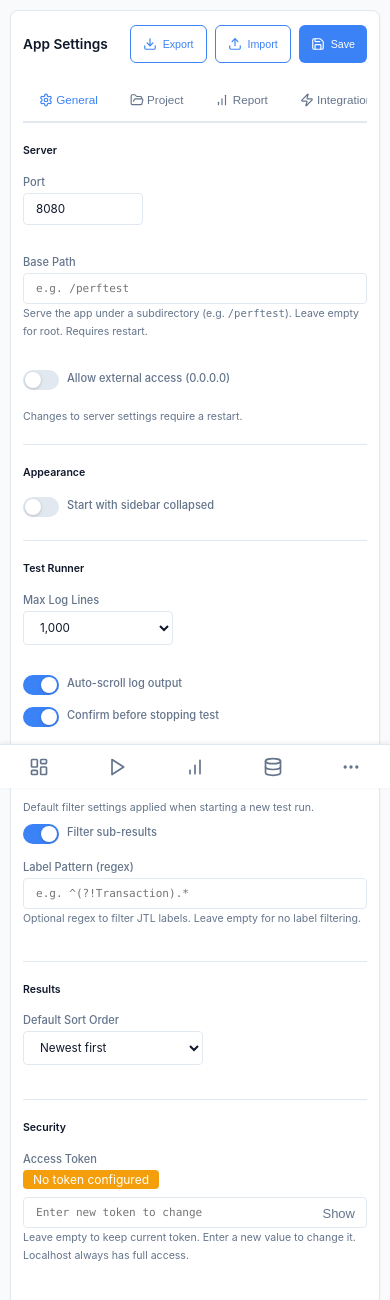
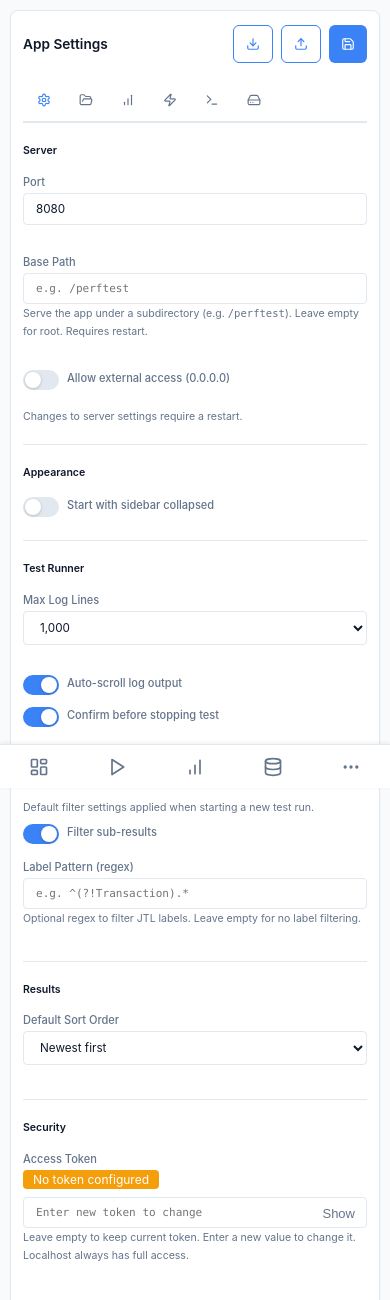
Before and after one commit to Dhawi1902/testing-knowledge-base, a FastAPI app: page /settings in a window 390 px wide. Shown: the part 56-1356 px from the top of the page. Run offline with FastAPI, Linux system fonts and the light colour scheme.

Commit message:
style(ui): redesign Settings page — icon tabs, surface-card properties, mobile responsive
- Tab bar: icon-only on mobile (all 6 tabs fit), text labels on desktop
- Header buttons: icon-only on mobile (Export/Import/Save)
- JMeter properties: wrap sections in surface-cards for visual grouping
- System info: add icons to info cards (activity, cpu, terminal, server, hard-drive)
- Form rows: stack vertically on mobile, reset min-widths
- Add Property modal: fix padding (remove inline padding:0), add has-query toggle,
  flatten structure, add prop-custom-form class for mobile stacking
- System info cards: stack single-column on mobile

Co-Authored-By: Claude Opus 4.6 <noreply@anthropic.com>

```diff
--- a/jmeter-working-dir/webapp/static/css/style.css
+++ b/jmeter-working-dir/webapp/static/css/style.css
@@ -900,6 +900,12 @@ th.sort-desc::after { content: ' \25BC'; font-size: 0.7em; }
 }
 .section-title { font-weight: 600; }
 
+/* ===== System Info Cards (Settings) ===== */
+.sys-info-card { min-width: 180px; }
+.sys-info-header { display: flex; align-items: center; gap: 6px; }
+.sys-info-icon { display: flex; color: var(--color-primary); }
+.sys-info-icon svg { width: 16px; height: 16px; }
+
 /* ===== Config Properties Table ===== */
 .props-table { width:100%; border-collapse:collapse; }
 .props-table th { text-align:left; font-size:11px; font-weight:600; color:var(--color-text-light); padding:4px 8px 8px; border-bottom:1px solid var(--color-border); }
@@ -1249,6 +1255,24 @@ th.sort-desc::after { content: ' \25BC'; font-size: 0.7em; }
     .prop-row .form-label { min-width: 100% !important; margin-bottom: 2px; }
     .prop-row .jprop-key { min-width: 100% !important; margin-bottom: 2px; }
     .prop-row .jprop-input { flex: 1 1 100% !important; min-width: 0; }
+
+    /* ----- Settings page mobile ----- */
+    .tab-btn .tab-label { display: none; }
+    .tab-btn { padding: 10px 14px; }
+
+    /* Settings form rows — stack on mobile */
+    .form-row {
+        flex-direction: column;
+    }
+    .form-row .form-group,
+    .form-row .form-col {
+        min-width: 0 !important;
+        flex: 1 1 100% !important;
+    }
+
+    /* System info cards — 1 column on mobile */
+    #systemInfoCards { flex-direction: column; }
+    .sys-info-card { min-width: 0 !important; }
 }
 
 /* ============================================================
--- a/jmeter-working-dir/webapp/templates/settings.html
+++ b/jmeter-working-dir/webapp/templates/settings.html
@@ -9,21 +9,21 @@
         <span class="card-title">App Settings</span>
         <div class="flex gap-8">
             {% if access_level != 'viewer' %}
-            <button class="btn btn-outline btn-sm" onclick="exportSettings()" title="Export settings as JSON">{{ icon('download', 14) }} Export</button>
-            <button class="btn btn-outline btn-sm" onclick="document.getElementById('importInput').click()" title="Import settings from JSON">{{ icon('upload', 14) }} Import</button>
+            <button class="btn btn-outline btn-sm" onclick="exportSettings()" title="Export settings as JSON">{{ icon('download', 14) }} <span class="btn-label">Export</span></button>
+            <button class="btn btn-outline btn-sm" onclick="document.getElementById('importInput').click()" title="Import settings from JSON">{{ icon('upload', 14) }} <span class="btn-label">Import</span></button>
             <input type="file" id="importInput" accept=".json" style="display:none;" onchange="importSettings(this)">
-            <button class="btn btn-primary btn-sm" onclick="saveAllSettings()">{{ icon('save', 14) }} Save</button>
+            <button class="btn btn-primary btn-sm" onclick="saveAllSettings()">{{ icon('save', 14) }} <span class="btn-label">Save</span></button>
             {% endif %}
         </div>
     </div>
 
     <div class="tabs" role="tablist">
-        <button class="tab-btn active" data-tab="tab-general" role="tab" aria-selected="true" aria-controls="tab-general">{{ icon('settings', 14) }} General</button>
-        <button class="tab-btn" data-tab="tab-project" role="tab" aria-selected="false" aria-controls="tab-project">{{ icon('folder-open', 14) }} Project</button>
-        <button class="tab-btn" data-tab="tab-report" role="tab" aria-selected="false" aria-controls="tab-report">{{ icon('bar-chart-3', 14) }} Report</button>
-        <button class="tab-btn" data-tab="tab-integrations" role="tab" aria-selected="false" aria-controls="tab-integrations">{{ icon('zap', 14) }} Integrations</button>
-        <button class="tab-btn" data-tab="tab-jmeter" role="tab" aria-selected="false" aria-controls="tab-jmeter">{{ icon('terminal', 14) }} JMeter</button>
-        <button class="tab-btn" data-tab="tab-system" role="tab" aria-selected="false" aria-controls="tab-system">{{ icon('hard-drive', 14) }} System</button>
+        <button class="tab-btn active" data-tab="tab-general" role="tab" aria-selected="true" aria-controls="tab-general" title="General">{{ icon('settings', 14) }} <span class="tab-label">General</span></button>
+        <button class="tab-btn" data-tab="tab-project" role="tab" aria-selected="false" aria-controls="tab-project" title="Project">{{ icon('folder-open', 14) }} <span class="tab-label">Project</span></button>
+        <button class="tab-btn" data-tab="tab-report" role="tab" aria-selected="false" aria-controls="tab-report" title="Report">{{ icon('bar-chart-3', 14) }} <span class="tab-label">Report</span></button>
+        <button class="tab-btn" data-tab="tab-integrations" role="tab" aria-selected="false" aria-controls="tab-integrations" title="Integrations">{{ icon('zap', 14) }} <span class="tab-label">Integrations</span></button>
+        <button class="tab-btn" data-tab="tab-jmeter" role="tab" aria-selected="false" aria-controls="tab-jmeter" title="JMeter">{{ icon('terminal', 14) }} <span class="tab-label">JMeter</span></button>
+        <button class="tab-btn" data-tab="tab-system" role="tab" aria-selected="false" aria-controls="tab-system" title="System">{{ icon('hard-drive', 14) }} <span class="tab-label">System</span></button>
     </div>
 
     <!-- ==================== General Tab ==================== -->
@@ -325,21 +325,19 @@
 
     <!-- Add Property Modal -->
     <div id="addPropModal" class="modal-overlay">
-        <div class="modal" style="max-width:600px;padding:0;">
+        <div class="modal" style="max-width:600px;">
             <div class="modal-header">
                 <h3>Add JMeter Property</h3>
                 <button class="modal-close" onclick="closeAddPropertyModal()">&times;</button>
             </div>
-            <div class="p-16">
-                <input class="form-input mb-8" id="propSearchInput" type="text" placeholder="Search properties... (e.g. rmi, http, timeout)" oninput="filterPropertyList(this.value)">
+            <input class="form-input mb-8" id="propSearchInput" type="text" placeholder="Search properties..." oninput="filterPropertyList(this.value); document.getElementById('addPropModal').classList.toggle('has-query', this.value.length > 0)">
             <div id="propSearchResults" style="max-height:400px;overflow-y:auto;"></div>
             <div style="margin-top:12px;border-top:1px solid var(--color-border);padding-top:12px;">
                 <div class="text-sm text-bold mb-4">Custom Property</div>
-                    <div class="flex gap-8">
+                <div class="flex gap-8 prop-custom-form">
                     <input class="form-input form-input-mono" id="customPropKey" placeholder="key" style="flex:1;">
                     <input class="form-input form-input-mono" id="customPropVal" placeholder="value" style="flex:1;">
                     <button class="btn btn-primary btn-sm" onclick="addCustomProperty()">Add</button>
-                    </div>
                 </div>
             </div>
         </div>
@@ -362,6 +360,14 @@
 const ACCESS_LEVEL = '{{ access_level | default("viewer") }}';
 const isAdmin = ACCESS_LEVEL !== 'viewer';
 let currentSettings = {};
+
+const ICONS = {
+    activity: `{{ icon('activity', 16) }}`,
+    cpu: `{{ icon('cpu', 16) }}`,
+    terminal: `{{ icon('terminal', 16) }}`,
+    server: `{{ icon('server', 16) }}`,
+    'hard-drive': `{{ icon('hard-drive', 16) }}`,
+};
 
 async function loadSettings() {
     const data = await api('/api/settings');
@@ -588,16 +594,19 @@ async function loadSystemInfo() {
         const container = document.getElementById('systemInfoCards');
         const disk = data.disk || {};
         const items = [
-            { label: 'JMeter', value: data.jmeter || 'N/A' },
-            { label: 'Java', value: data.java || 'N/A' },
-            { label: 'Python', value: data.python || 'N/A' },
-            { label: 'OS', value: data.os || 'N/A' },
-            { label: 'Disk', value: `${disk.free_gb || '?'} GB free / ${disk.total_gb || '?'} GB (${disk.percent || '?'}% used)` },
+            { label: 'JMeter', value: data.jmeter || 'N/A', icon: 'activity' },
+            { label: 'Java', value: data.java || 'N/A', icon: 'cpu' },
+            { label: 'Python', value: data.python || 'N/A', icon: 'terminal' },
+            { label: 'OS', value: data.os || 'N/A', icon: 'server' },
+            { label: 'Disk', value: `${disk.free_gb || '?'} GB free / ${disk.total_gb || '?'} GB (${disk.percent || '?'}% used)`, icon: 'hard-drive' },
         ];
         container.innerHTML = items.map(i =>
-            `<div class="surface-card form-col" style="min-width:180px;">
-                <div class="text-light text-sm">${i.label}</div>
-                <div class="text-sm text-mono" style="margin-top:4px;word-break:break-word;">${i.value}</div>
+            `<div class="surface-card form-col sys-info-card">
+                <div class="sys-info-header">
+                    <span class="sys-info-icon">${ICONS[i.icon] || ''}</span>
+                    <span class="text-light text-sm">${i.label}</span>
+                </div>
+                <div class="text-sm text-mono" style="margin-top:6px;word-break:break-word;">${i.value}</div>
             </div>`
         ).join('');
     } catch(e) {
@@ -765,8 +774,8 @@ function renderJmeterProperties() {
     const renderedKeys = new Set();
 
     for (const [section, keys] of Object.entries(CURATED_MASTER)) {
-        html += `<div class="mb-16">`;
-        html += `<div class="text-sm text-bold mb-4" style="color:var(--color-text-secondary);">${escHtml(section)}</div>`;
+        html += `<div class="surface-card mb-12 p-12">`;
+        html += `<div class="text-sm text-bold mb-8" style="color:var(--color-text-secondary);">${escHtml(section)}</div>`;
         html += `<div class="props-grid">`;
         keys.forEach(key => {
             renderedKeys.add(key);
@@ -796,8 +805,8 @@ function renderJmeterProperties() {
 
     const customKeys = Object.keys(jpropsOverrides).filter(k => !renderedKeys.has(k));
     if (customKeys.length) {
-        html += `<div class="mb-16">`;
-        html += `<div class="text-sm text-bold mb-4" style="color:var(--color-text-secondary);">Custom Overrides</div>`;
+        html += `<div class="surface-card mb-12 p-12">`;
+        html += `<div class="text-sm text-bold mb-8" style="color:var(--color-text-secondary);">Custom Overrides</div>`;
         customKeys.forEach(key => {
             renderedKeys.add(key);
             html += `<div class="prop-row flex gap-8 mb-4" style="align-items:center;">`;
```
Lines whose indentation alone changed are shown as unchanged.
